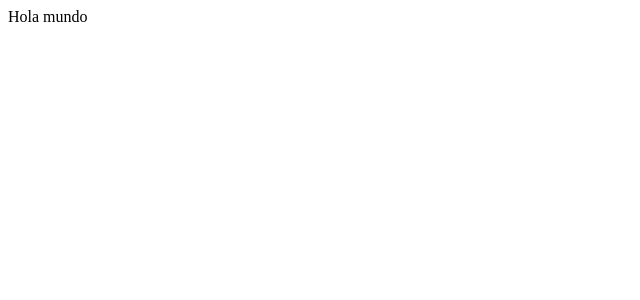
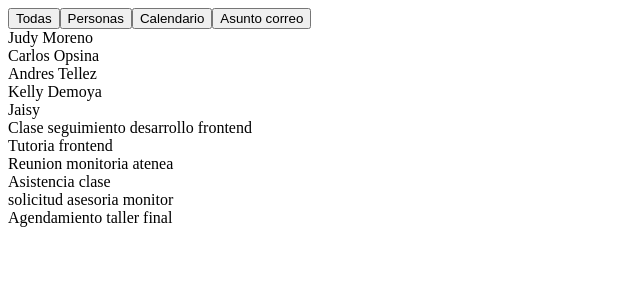
Before and after one commit to gfp969/buscador, a React (Create React App) app: page / in a window 1280 px wide. Shown: the top 300 px of the page, without its empty margins (0-640 px from the left). Built offline with nearby package versions, Linux system fonts and the light colour scheme.

Commit message:
cambios en app.js e index.html

```diff
--- a/public/index.html
+++ b/public/index.html
@@ -10,7 +10,7 @@
       content="Web site created using create-react-app"
     />
     <link rel="manifest" href="%PUBLIC_URL%/manifest.json" />
-    <title>React App</title>
+    <title>SPA Buscador</title>
   </head>
   <body>
     <noscript>You need to enable JavaScript to run this app.</noscript>
--- a/src/App.js
+++ b/src/App.js
@@ -1,7 +1,104 @@
+import { useState } from 'react';
+
+const people=[
+  {
+    id:"p001",
+    title: "Judy Moreno"
+  },
+  {
+    id:"p002",
+    title: "Carlos Opsina"
+  },
+  {
+    id:"p003",
+    title: "Andres Tellez"
+  },
+  {
+    id:"p004",
+    title: "Kelly Demoya"
+  },
+  {
+    id:"p005",
+    title:"Jaisy"
+  }
+]
+
+const calendar = [
+  {
+    id:"c001",
+    title:"Clase seguimiento desarrollo frontend"
+  },
+  {
+    id:"c002",
+    title:"Tutoria frontend"
+  },
+  {
+    id:"c003",
+    title:"Reunion monitoria atenea"
+  }
+]
+
+const email = [
+  {
+    id:"e001",
+    title: "Asistencia clase"
+  },
+  {
+    id:"e002",
+    title:"solicitud asesoria monitor"
+  },
+  {
+    id:"e003",
+    title:"Agendamiento taller final"
+  }
+]
+
 function App() {
+  const [data,setData]=useState([...people, ...calendar, ...email]);
+  const [selection,setSelection]=useState(null);
+  const [option,setOption]=useState('all');
+
+  function handleClick(e){
+    const key=e.target.name;
+
+    switch(key){
+      case 'all':
+        setData([...people, ...calendar, ...email]);
+        setOption('all');
+        break;
+
+      case 'people':
+        setData([...people]);
+        setOption('people');
+        break;
+
+      case 'calendar':
+        setData([...calendar]);
+        setOption('calendar');
+        break;
+
+      case 'email':
+        setData([...email]);
+        setOption('email');
+        break;
+
+      default:
+        break;
+    }
+  }
+
   return (
     <div>
-      Hola mundo
+      <button onClick={handleClick} name="all">Todas</button>
+      <button onClick={handleClick} name="people">Personas</button>
+      <button onClick={handleClick} name="calendar">Calendario</button>
+      <button onClick={handleClick} name="email">Asunto correo</button>
+
+      <div>
+        {data.map((item)=>(
+          <div>{item.title}</div>
+        ))}
+      </div>
     </div>
   );
 }
```
